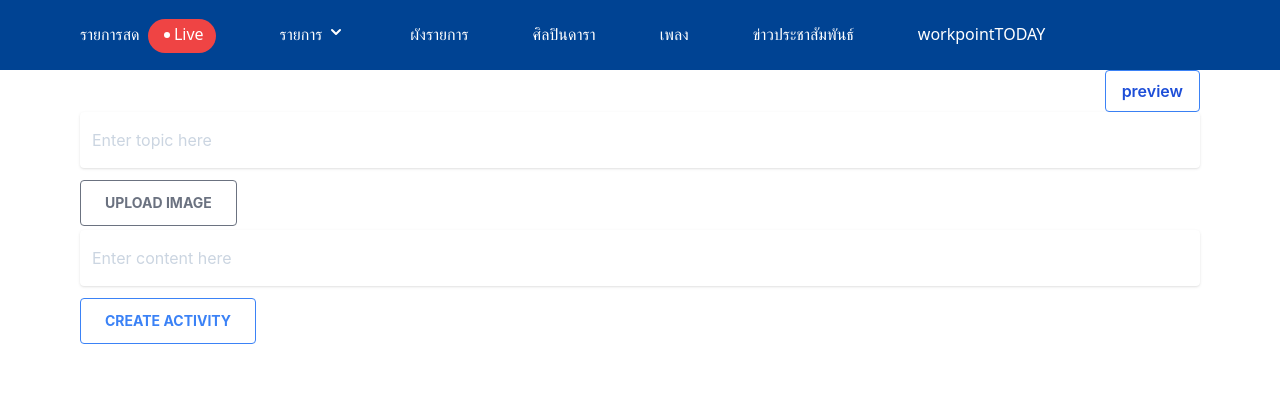
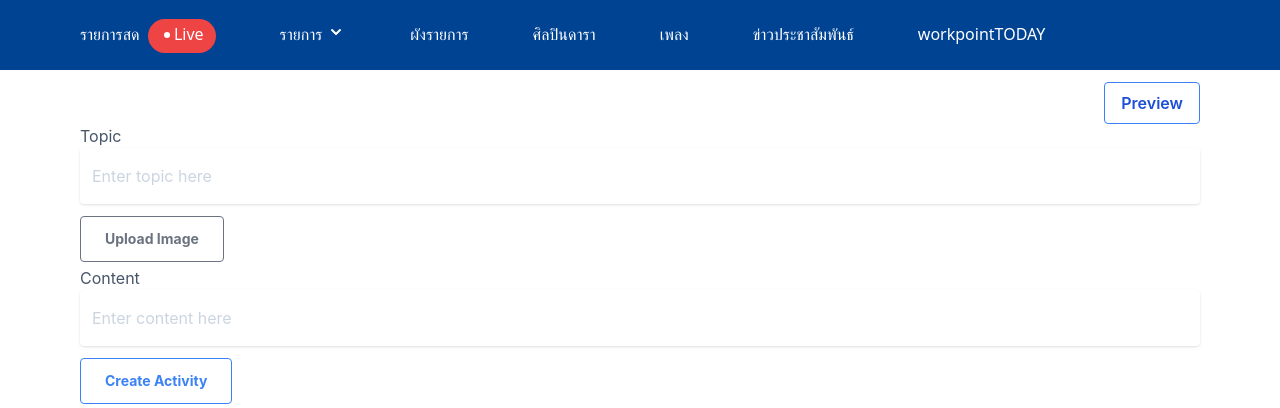
Before and after one commit to wat885/27-1, a React (Create React App) app in the folder client/: page /create in a window 1280 px wide. Shown: the part 1286-1694 px from the top of the page. Before the commit the page ends 1634 px from the top, so only its background shows below. Built offline with nearby package versions, Linux system fonts and the light colour scheme.

Commit message:
fix: edit text

```diff
--- a/client/src/App.js
+++ b/client/src/App.js
@@ -1,8 +1,6 @@
 import logo from "./logo.svg";
 import "./App.css";
 import { BrowserRouter as Router, Routes, Route } from "react-router-dom";
-import News from "./components/News";
-import Navbar from "./components/Navbar";
 import ActivityPage from "./pages/ActivityPage";
 import CreatePage from "./pages/CreatePage";
 import EditPage from "./pages/EditPage";
@@ -14,7 +12,6 @@
         <Route path="/" element={<ActivityPage />} />
         <Route path="/create" element={<CreatePage />} />
         <Route path="/:id" element={<EditPage />} />
-        <Route path="/register" element={<News />} />
         <Route path="*" element={<h1>Page Not Found.</h1>} />
       </Routes>
     </Router>
--- a/client/src/components/Test.js
+++ /dev/null
@@ -1,17 +0,0 @@
-import React from "react";
-
-function test() {
-  return (
-    <div className="relative bg-slate-500 h-[150px] w-[250px]">
-      <img
-        className=" object-cover h-[150px] w-[250px] "
-        src="https://site-assets.mediaoxide.com/workpointtv/2022/01/04052918/S__73785423.jpg"
-      />
-      <div className="absolute top-[50%] left-[50%] w-[30px] translate-y-[-50%] translate-x-[-50%] ">
-        <img src="https://www.workpointtv.com/wp-content/themes/wptv/assets/img/btn-play.png" />
-      </div>
-    </div>
-  );
-}
-
-export default test;
--- a/client/src/pages/ActivityPage.js
+++ b/client/src/pages/ActivityPage.js
@@ -95,7 +95,7 @@
 
                     </div>
                     <div
-                      className="my-2  w-[250px] hover:underline cursor-pointer"
+                      className="my-2  w-[250px] hover:underline cursor-pointer text-[#6c757d]"
                       onClick={(e) => navigate(`/${item.id}`)}
                     >
                       {item.title}
--- a/client/src/pages/CreatePage.js
+++ b/client/src/pages/CreatePage.js
@@ -60,10 +60,10 @@
           <div className="flex justify-end">
             {" "}
             <button
-              className="bg-transparent hover:bg-blue-500 text-blue-700 font-semibold hover:text-white py-2 px-4 border border-blue-500 hover:border-transparent rounded"
+              className="bg-transparent hover:bg-blue-500 text-blue-700 font-semibold hover:text-white py-2 px-4 border border-blue-500 hover:border-transparent rounded mt-3"
               onClick={(e) => setEditmode(!editmode)}
             >
-              {editmode ? "preview" : "edit"}
+              {editmode ? "Preview" : "Edit"}
             </button>
           </div>
           <form className="register-form" onSubmit={handleSubmit}>
@@ -72,6 +72,8 @@
                 <h1 className="  text-[2rem] lg:text-[2.5rem]   ">{topic}</h1>
               ) : (
                 <div className="mb-3 pt-0">
+                  <label className="text-slate-600">
+                    Topic
                     <input
                       type="text"
                       className="px-3 py-4 placeholder-slate-300 text-slate-600 relative bg-white  rounded text-base border-0 shadow outline-none focus:outline-none focus:ring w-full"
@@ -80,6 +82,7 @@
                       placeholder="Enter topic here"
                       required
                     />
+                  </label>
                 </div>
               )}
             </div>
@@ -88,9 +91,9 @@
               {editmode && (
                 <label
                   htmlFor="upload"
-                  className="cursor-pointer text-gray-500 border border-gray-500 hover:bg-gray-500 hover:text-white active:bg-gray-600 font-bold uppercase text-sm px-6 py-3 rounded outline-none focus:outline-none mr-1 mb-1 ease-linear transition-all duration-150 m-t5 inline-block"
+                  className="cursor-pointer text-gray-500 border border-gray-500 hover:bg-gray-500 hover:text-white active:bg-gray-600 font-bold text-sm px-6 py-3 rounded outline-none focus:outline-none mr-1 mb-1 ease-linear transition-all duration-150 m-t5 inline-block"
                 >
-                  Upload image
+                  Upload Image
                   <input
                     id="upload"
                     name="img"
@@ -123,6 +126,8 @@
                 <p>{content}</p>
               ) : (
                 <div className="mb-3 pt-0">
+                  <label className="text-slate-600">
+                    Content
                     <input
                       type="text"
                       className="px-3 py-4 placeholder-slate-300 text-slate-600 relative bg-white  rounded text-base border-0 shadow outline-none focus:outline-none focus:ring w-full"
@@ -131,13 +136,14 @@
                       placeholder="Enter content here"
                       required
                     />
+                  </label>
                 </div>
               )}
             </div>
 
             {editmode && (
               <button
-                className="text-blue-500 border border-blue-500 hover:bg-blue-500 hover:text-white active:bg-blue-600 font-bold uppercase text-sm px-6 py-3 rounded outline-none focus:outline-none mr-1 mb-1 ease-linear transition-all duration-150"
+                className="text-blue-500 border border-blue-500 hover:bg-blue-500 hover:text-white active:bg-blue-600 font-bold text-sm px-6 py-3 rounded outline-none focus:outline-none mr-1 mb-1 ease-linear transition-all duration-150"
                 type="submit"
               >
                 Create Activity
--- a/client/src/pages/EditPage.js
+++ b/client/src/pages/EditPage.js
@@ -8,7 +8,6 @@
   const [content, setContent] = useState("");
   const [img, setImg] = useState({});
   const [editmode, setEditmode] = useState(false);
-
 
   const navigate = new useNavigate();
   const params = useParams();
@@ -92,12 +91,12 @@
           <div className="flex justify-end">
             {" "}
             <button
-              className="bg-transparent hover:bg-blue-500 text-blue-700 font-semibold hover:text-white py-2 px-4 border border-blue-500 hover:border-transparent rounded"
+              className="bg-transparent hover:bg-blue-500 text-blue-700 font-semibold hover:text-white py-2 px-4 border border-blue-500 hover:border-transparent rounded mt-3"
               onClick={(e) => {
                 setEditmode(!editmode);
               }}
             >
-              {editmode ? "hide" : "edit"}
+              {editmode ? "Hide" : "Edit"}
             </button>
           </div>
           <form className="register-form" onSubmit={handleSubmit}>
@@ -106,6 +105,8 @@
                 <h1 className=" text-[2rem] lg:text-[2.5rem]  ">{topic}</h1>
               ) : (
                 <div className="mb-3 pt-0">
+                  <label className="text-slate-600">
+                    Topic
                     <input
                       type="text"
                       className="px-3 py-4 placeholder-slate-300 text-slate-600 relative bg-white  rounded text-base border-0 shadow outline-none focus:outline-none focus:ring w-full"
@@ -114,6 +115,7 @@
                       placeholder="Enter topic here"
                       required
                     />
+                  </label>
                 </div>
               )}
             </div>
@@ -122,9 +124,9 @@
               {editmode && (
                 <label
                   htmlFor="upload"
-                  className="cursor-pointer text-gray-500 border border-gray-500 hover:bg-gray-500 hover:text-white active:bg-gray-600 font-bold uppercase text-sm px-6 py-3 rounded outline-none focus:outline-none mr-1 mb-1 ease-linear transition-all duration-150 m-t5 inline-block"
+                  className="cursor-pointer text-gray-500 border border-gray-500 hover:bg-gray-500 hover:text-white active:bg-gray-600 font-bold text-sm px-6 py-3 rounded outline-none focus:outline-none mr-1 mb-1 ease-linear transition-all duration-150 m-t5 inline-block"
                 >
-                  Edit image
+                  Edit Image
                   <input
                     id="upload"
                     name="img"
@@ -156,6 +158,8 @@
                 <p className="lg:text-[1rem]">{content}</p>
               ) : (
                 <div className="mb-3 pt-0">
+                  <label className="text-slate-600">
+                    Content
                     <input
                       type="text"
                       className="px-3 py-4 placeholder-slate-300 text-slate-600 relative bg-white  rounded text-base border-0 shadow outline-none focus:outline-none focus:ring w-full"
@@ -163,13 +167,14 @@
                       onChange={(e) => setContent(e.target.value)}
                       placeholder="Enter content here"
                     />
+                  </label>
                 </div>
               )}
             </div>
 
             {editmode && (
               <button
-                className="text-blue-500 border border-blue-500 hover:bg-blue-500 hover:text-white active:bg-blue-600 font-bold uppercase text-sm px-6 py-3 rounded outline-none focus:outline-none mr-1 mb-1 ease-linear transition-all duration-150"
+                className="text-blue-500 border border-blue-500 hover:bg-blue-500 hover:text-white active:bg-blue-600 font-bold text-sm px-6 py-3 rounded outline-none focus:outline-none mr-1 mb-1 ease-linear transition-all duration-150"
                 type="submit"
               >
                 Edit Activity
```
Lines whose indentation alone changed are shown as unchanged.
